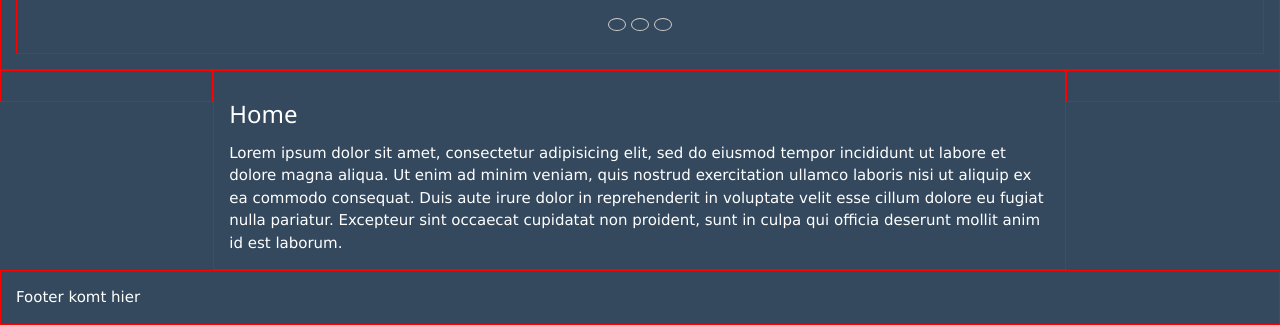
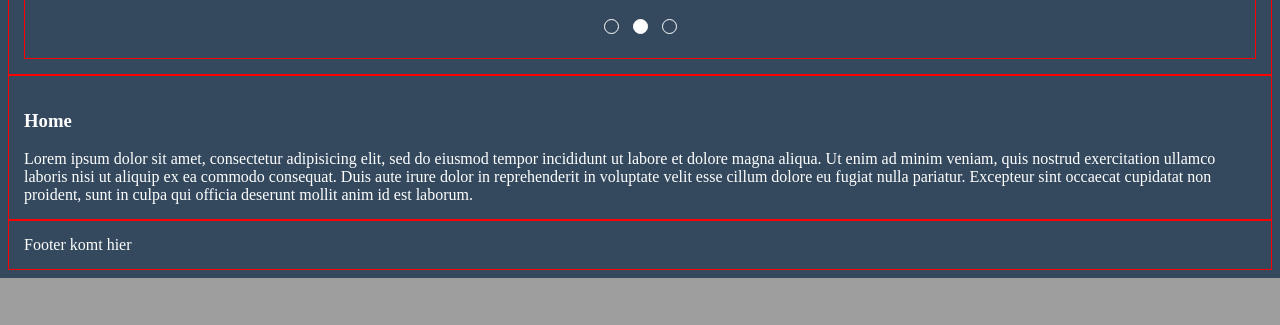
Before and after one commit to Asghar-46ab/gameplay-party, a PHP site: page /view/pages/home.php in a window 1280 px wide. Shown: the part 626-951 px from the top of the page. After the commit the page ends 904 px from the top, so only its background shows below. Run offline with PHP 8.4, Linux system fonts and the light colour scheme; some libraries are stand-ins or nearby versions.

Commit message:
slider buttons hebben nu kleur

```diff
--- a/view/assets/css/mainStyle.css
+++ b/view/assets/css/mainStyle.css
@@ -53,12 +53,13 @@ body{
 }
 .sliderButtonDiv>span {
   display: inline-block;
+  cursor:pointer;
+  border: 1px solid white;
+  border-radius: 100%;
+  height:15px;
+  width:15px;
+  margin: 5px;
 }
-.w3-left, .w3-right, .w3-badge {
-  cursor:pointer
+.sliderButtonDiv>span:hover{
+  background-color: white;
 }
-.w3-badge {
-  height:13px;
-  width:13px;
-  padding: 0;
-}
--- a/view/assets/js/script.js
+++ b/view/assets/js/script.js
@@ -10,10 +10,13 @@ function slider()
   var i;
   //haalt aantal slides op en zet ze in een NodeList//
   var nodeListSlides = document.getElementsByClassName("mySlides");
+
+  var nodeListSlideButtons = document.getElementsByClassName("sliderButton");
   //maakt slides in onzichtbaar, css {display: none}//
   for (i = 0; i < nodeListSlides.length; i++)
   {
     nodeListSlides[i].style.display = "none";
+    nodeListSlideButtons[i].style.backgroundColor = "";
   }
 
 
@@ -26,6 +29,7 @@ function slider()
   }
   //maakt de huidige slide zichtbaar//
   nodeListSlides[slideNummer-1].style.display = "block";
+  nodeListSlideButtons[slideNummer-1].style.backgroundColor = "white";
   //hoe snel de slider veranderd//
   timeOut = setTimeout(slider, 4000);
 }
--- a/view/pages/home.php
+++ b/view/pages/home.php
@@ -6,18 +6,16 @@
     <img class="mySlides" src="https://dordtcentraal.nl/wp-content/uploads/2018/07/kinepolis.jpg">
 
     <div class="col-12 sliderButtonDiv">
-      <span class="w3-badge demo w3-border w3-transparent w3-hover-white" onclick="changeSlide(1)"></span>
-      <span class="w3-badge demo w3-border w3-transparent w3-hover-white" onclick="changeSlide(2)"></span>
-      <span class="w3-badge demo w3-border w3-transparent w3-hover-white" onclick="changeSlide(3)"></span>
+      <span class="sliderButton" onclick="changeSlide(1)"></span>
+      <span class="sliderButton" onclick="changeSlide(2)"></span>
+      <span class="sliderButton" onclick="changeSlide(3)"></span>
     </div>
   </div>
 </div>
 <div class="row">
-  <div class="col-2"></div>
-  <div id="informatieHome" class="col-8">
+  <div id="informatieHome" class="col-12">
     <h3>Home</h3>
     Lorem ipsum dolor sit amet, consectetur adipisicing elit, sed do eiusmod tempor incididunt ut labore et dolore magna aliqua. Ut enim ad minim veniam, quis nostrud exercitation ullamco laboris nisi ut aliquip ex ea commodo consequat. Duis aute irure dolor in reprehenderit in voluptate velit esse cillum dolore eu fugiat nulla pariatur. Excepteur sint occaecat cupidatat non proident, sunt in culpa qui officia deserunt mollit anim id est laborum.
   </div>
-  <div class="col-2"></div>
 </div>
 <?php include '../partials/footer.php';?>
--- a/view/partials/header.php
+++ b/view/partials/header.php
@@ -7,7 +7,7 @@
     <link rel="stylesheet" type="text/css" href='../assets/css/mainStyle.css'>
 
     <!-- w3schools style -->
-    <link rel="stylesheet" href="https://www.w3schools.com/w3css/4/w3.css">
+    <!-- <link rel="stylesheet" href="https://www.w3schools.com/w3css/4/w3.css"> -->
         <!-- Required meta tags -->
     <meta charset="UTF-8">
     <meta http-equiv="X-UA-Compatible" content="IE=edge">
```
